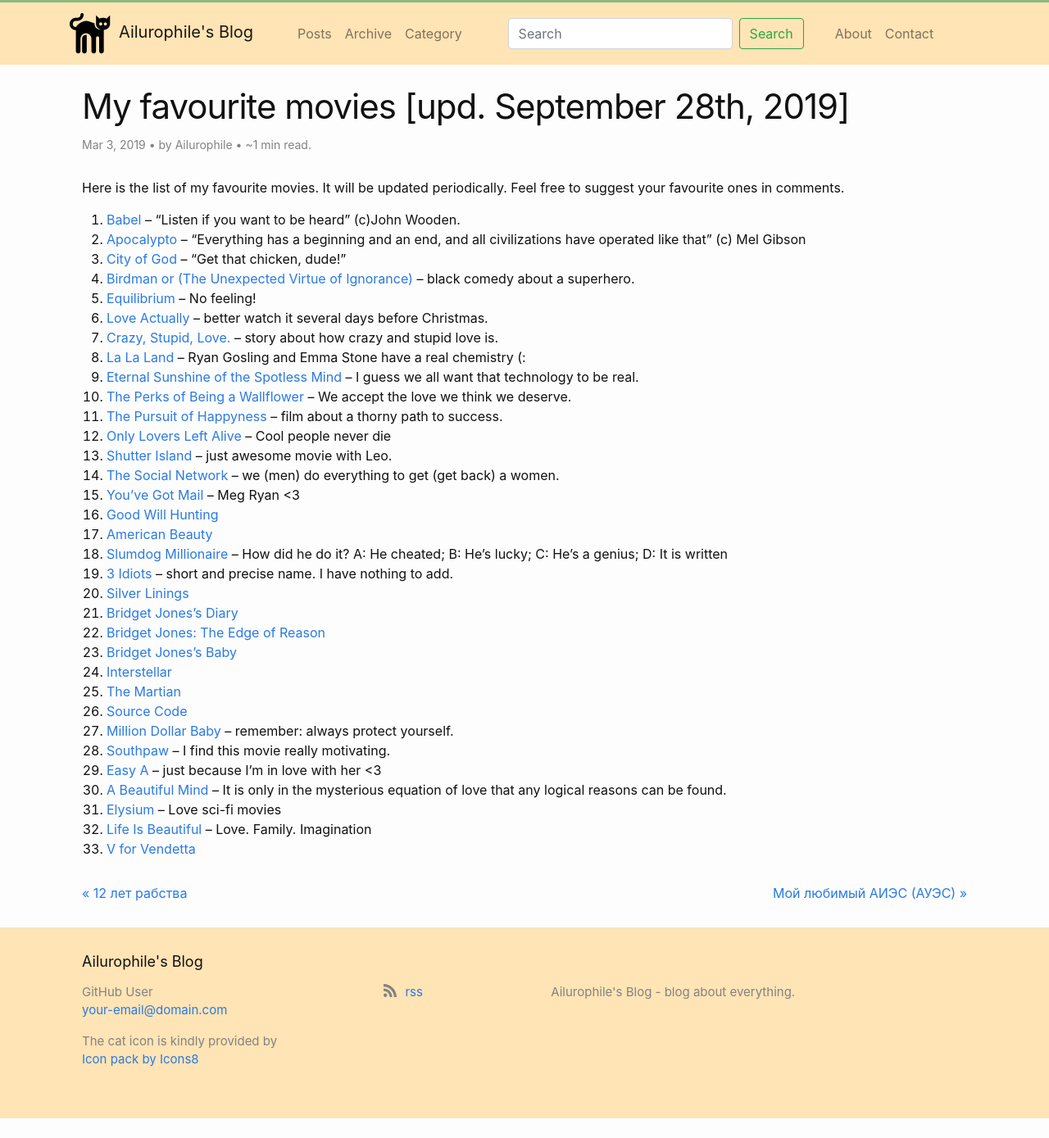
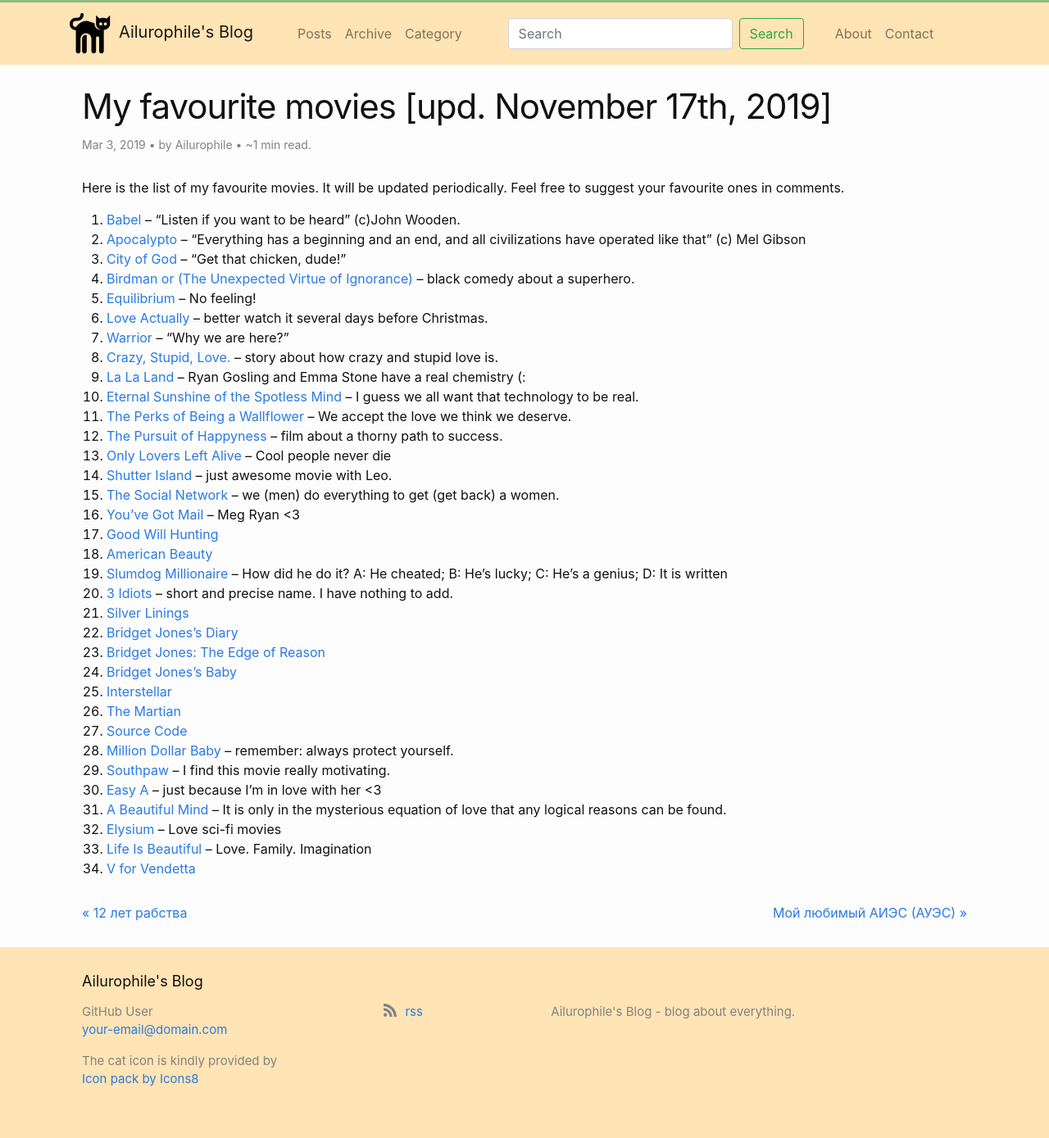
Before and after one commit to dovletov/dovletov.github.io, a Jekyll site: the page built from _posts/2019-03-03-my-favourite-movies.md, in a window 1280 px wide. Shown: the whole page at 82% size. Built offline with Jekyll 4.4.1, drawn with Linux system fonts in a browser that asks for light colours; comment, search, counter and statistics services are not loaded; before the commit the page ends 1365 px from its top, so only the background shows below that.

Commit message:
Added new movie

```diff
--- a/_posts/2019-03-03-my-favourite-movies.md
+++ b/_posts/2019-03-03-my-favourite-movies.md
@@ -1,5 +1,5 @@
 ---
-title: My favourite movies [upd. September 28th, 2019]
+title: My favourite movies [upd. November 17th, 2019]
 layout: post
 author: Ailurophile
 date: '2019-03-03 13:07:46'
@@ -21,6 +21,7 @@
 00. [Equilibrium](https://www.imdb.com/title/tt0238380/) -- No feeling!
 00. [Love Actually](https://www.imdb.com/title/tt0314331/) -- better watch it several days before Christmas.
 <!--more-->
+00. [Warrior](https://www.imdb.com/title/tt1291584/) -- "Why we are here?"
 00. [Crazy, Stupid, Love.](https://www.imdb.com/title/tt1570728/) -- story about how crazy and stupid love is.
 00. [La La Land](https://www.imdb.com/title/tt3783958/) -- Ryan Gosling and Emma Stone have a real chemistry (:
 00. [Eternal Sunshine of the Spotless Mind](https://www.imdb.com/title/tt0338013/) -- I guess we all want that technology to be real.
```
